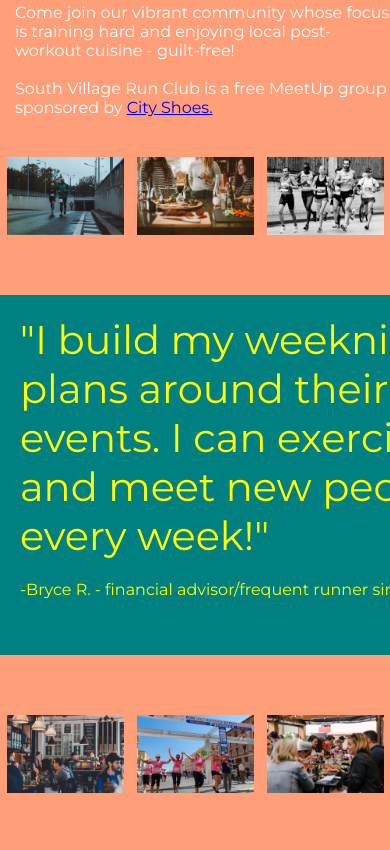
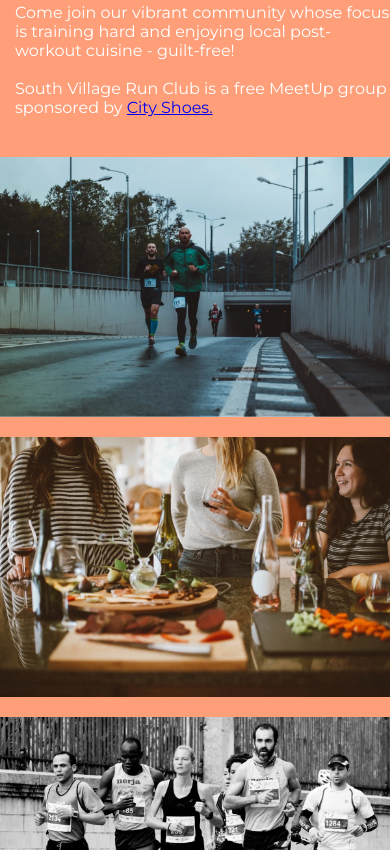
Before and after one commit to Naaabee/responsive-practice, a plain HTML site: page index.html in a window 390 px wide. Shown: the part 549-1399 px from the top of the page. Drawn offline with Linux system fonts and the light colour scheme.

Commit message:
responsive pictures done

```diff
--- a/resources/css/main.css
+++ b/resources/css/main.css
@@ -97,6 +97,29 @@ li {
     height: auto;
 }
 
+@media only screen and (max-width: 1050px) {
+    .images-1 {
+        display: flex;
+        flex-flow: column;
+        justify-content: space-between;
+        align-items: center;
+        width: 100%;
+        height: 100%;
+    }
+
+    .images-1 .image {
+        display: flex;
+        justify-content: center;
+        width: 100%;
+        height: 100%;
+    }
+
+    .images-1 img {
+        width: 100%;
+        height: auto;
+        margin-bottom: 20px;
+    }
+}
 
 /* Third Section */
 
@@ -152,6 +175,30 @@ li {
     height: auto;
 }
 
+@media only screen and (max-width: 1050px) {
+    .images-2 {
+        display: flex;
+        flex-flow: column;
+        justify-content: space-between;
+        align-items: center;
+        width: 100%;
+        height: 100%;
+    }
+
+    .images-2 .image {
+        display: flex;
+        justify-content: center;
+        width: 100%;
+        height: 100%;
+    }
+
+    .images-2 img {
+        width: 100%;
+        height: auto;
+        margin-bottom: 20px;
+    }
+}
+
 /* Last Section */
 
 .last-content {
```
